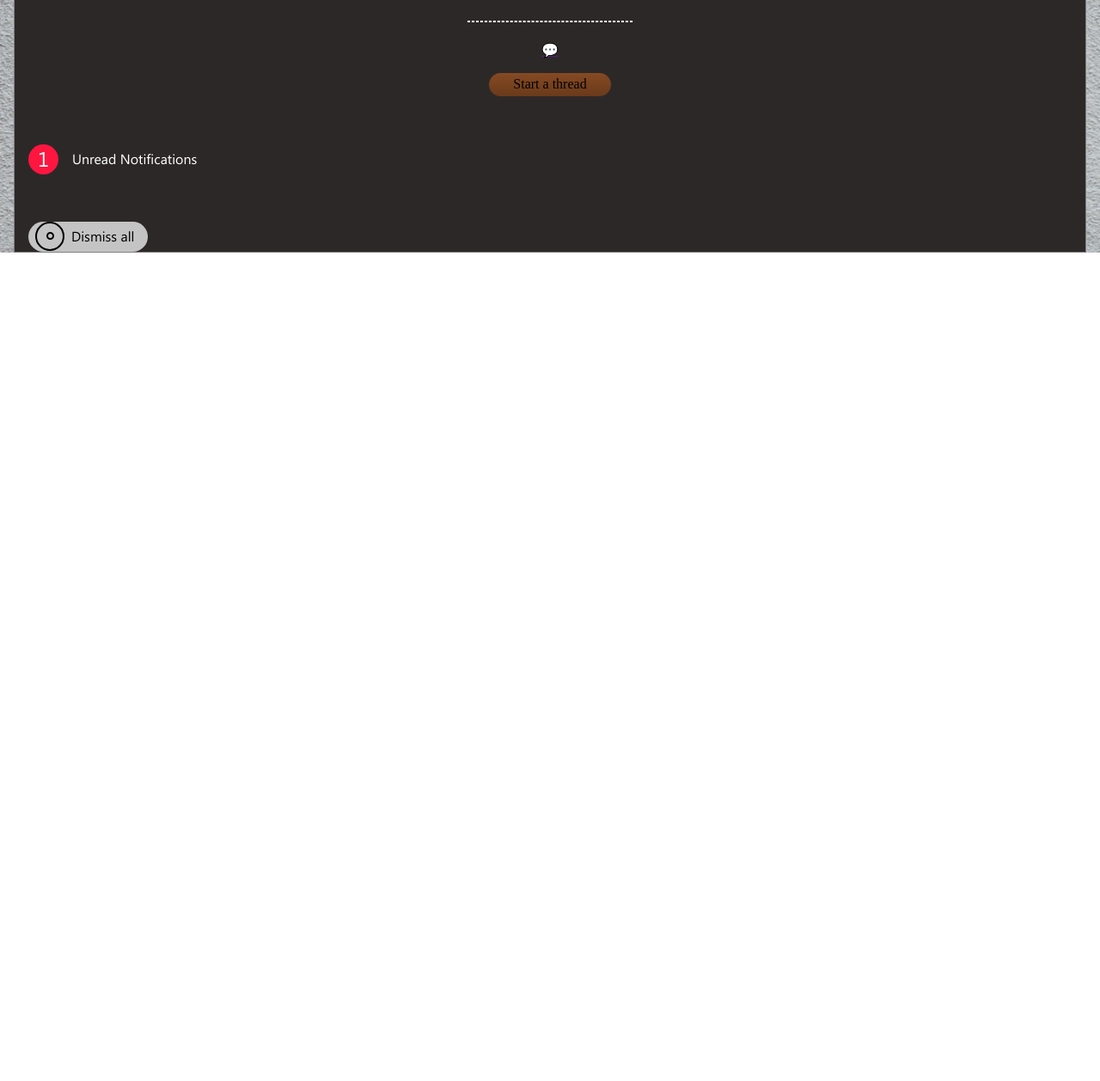
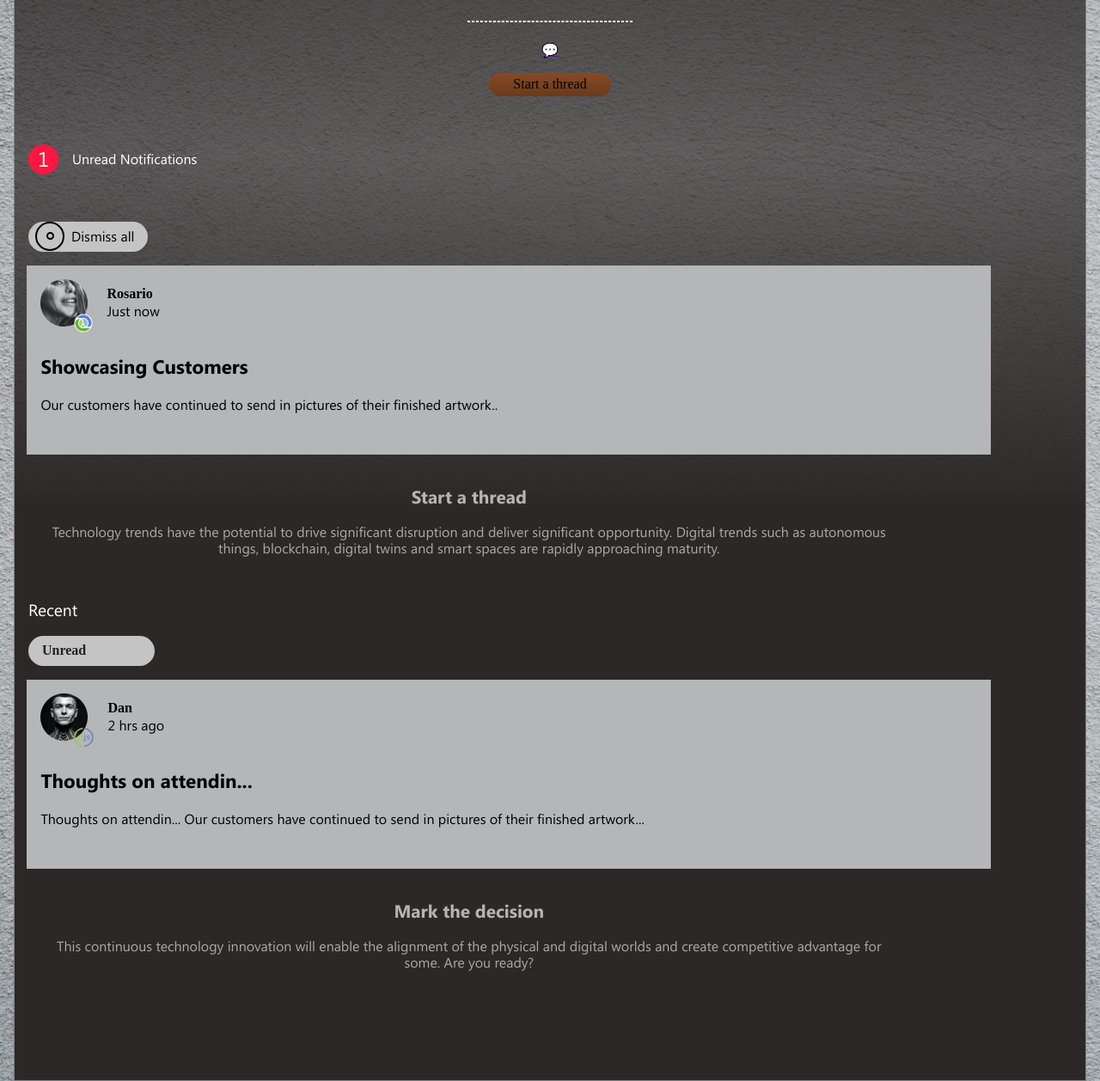
Before and after one commit to Victoria-InTa/alpina-landing-page, a website built with Vite: page index.html in a window 1280 px wide. Shown: the part 1018-2276 px from the top of the page at 86% size. Before the commit the page ends 1312 px from the top, so only its background shows below. Built offline with nearby package versions, Linux system fonts and the light colour scheme; files whose address does not match are found by name.

Commit message:
main-content-tres

```diff
--- a/index.html
+++ b/index.html
@@ -93,7 +93,86 @@
             <div class="circulo-mayor"><div class="circulo-menor"></div></div>
             <p class="circulo-p">Dismiss all</p>
           </div>
+        </section>
 
+        <section class="section-notifi-father">
+          <article class="section-art1">
+            <div class="color">
+              <div class="div1">
+                <div class="imagenes">
+                   <div class="img1">
+                      <img class="img-1" src="./src/assets/images/rosario.png" alt="">
+                   </div>
+                   <div class="img2">
+                      <img class="img-2" src="./src/assets/icons/rosarioIcon.svg" alt="">
+                   </div>
+                </div>
+                <div class="text2">
+                   <h4 class="text2-h4">Rosario</h4>
+                   <p class="text2-p">Just now</p>
+                </div>
+              </div>
+            <div class="div2">
+              <div class="text3">
+                <h3 class="text3-h3">Showcasing Customers</h3>
+                <p class="text3-p">
+                  Our customers have continued to send
+                  in pictures of their finished artwork..
+                </p>
+              </div>
+            </div>
+            </div>
+              <div class="text4">
+                <h3 class="text4-h3">
+                  Start a thread
+                 </h3>
+                 <p class="text4-p">Technology trends have the potential to drive significant disruption and deliver significant opportunity. Digital trends such as autonomous things, blockchain, digital twins and smart spaces are rapidly approaching maturity.</p>
+              </div>
+
+          </article>
+
+
+
+          <article class="section-art2">
+            <div class="recent-eclipse">
+              <p class="Recent">Recent</p>
+              <div class="cont-eclipse1"><h5 class="unread">Unread</h5></div>
+            </div>
+
+            <div class="color">
+              <div class="div1">
+                <div class="imagenes">
+                   <div class="img1">
+                      <img class="img-1" src="./src/assets/images/dan.png" alt="">
+                   </div>
+                   <div class="img2">
+                      <img class="img-2" src="./src/assets/icons/danIcon.svg" alt="">
+                   </div>
+                </div>
+                <div class="text2">
+                   <h4 class="text2-h4">Dan</h4>
+                   <p class="text2-p">2 hrs ago</p>
+                </div>
+              </div>
+            <div class="div2">
+              <div class="text3">
+                <h3 class="text3-h3">Thoughts on attendin...</h3>
+                <p class="text3-p">
+                  Thoughts on attendin...
+                  Our customers have continued to send
+                  in pictures of their finished artwork...
+                </p>
+              </div>
+            </div>
+            </div>
+              <div class="text4">
+                <h3 class="text4-h3">
+                  Mark the decision
+                 </h3>
+                 <p class="text4-p">This continuous technology innovation will enable the alignment of the physical and digital worlds and create competitive advantage for some. Are you ready?</p>
+              </div>
+
+          </article>
         </section>
 
       </section>
--- a/src/css/layout/main-content.css
+++ b/src/css/layout/main-content.css
@@ -202,3 +202,105 @@ margin-top: .5rem;
   margin-left: .5rem;
   font-size: 1rem;
 }
+
+/*comentarios de las notificaciones*/
+
+.section-notifi-father{
+  margin-top: 1rem;
+  display: flex;
+  flex-direction: column;
+  justify-content: center;
+}
+/*article 1*/
+.section-art1{
+  display: flex;
+  flex-wrap: wrap;
+
+}
+.color{
+  width: 90%;
+  margin-left: .9rem;
+  height: 220px;
+  background-color: #B5B6B8;
+}
+.imagenes{
+  display: flex;
+}
+.div1{
+  margin-top: 1rem;
+  display: flex;
+}
+.img1{
+  margin-left: 1rem;
+  Width:55px;
+  height: 55px;
+  display: flex;
+}
+.img2{
+  margin-top: 2.5rem;
+  margin-left: -1rem;
+  Width:17,2px;
+  Height: 13,83px;
+}
+.text2{
+  display: flex;
+  flex-direction: column;
+  margin-left: 1rem;
+
+}
+.text2-h4{
+  margin-top: .5rem;
+}
+.text2-p{
+margin-top: -1.2rem;
+}
+.text3-h3{
+  font-size: 1.4rem;
+  margin-left: 1rem;
+}
+.text3-p{
+  margin-left: 1rem;
+}
+.text4{
+  width: 80% ;
+  text-align: center;
+  padding: 1rem;
+  margin-left: .9rem;
+}
+.text4-h3{
+  font-size: 1.3rem;
+  color: rgba(255, 255, 255, 0.65);
+}
+.text4-p{
+  color: rgba(255, 255, 255, 0.596);
+}
+
+/*article2*/
+
+
+.section-art2{
+  display: flex;
+  flex-wrap: wrap;
+  margin-bottom: 6rem;
+}
+.recent-eclipse{
+  margin-left: 1rem;
+  margin-bottom: 1rem;
+}
+.Recent{
+  color: white;
+  font-size: 1.2rem;
+}
+.unread{
+  font-size: 1rem;
+  color: #222222;
+}
+.cont-eclipse1{
+  align-items: center;
+  width: 131px;
+  height: 35px;
+  border-radius: 30px;
+  background-color: #C4C4C4;
+  display: flex;
+  padding-left: 1rem;
+}
```
